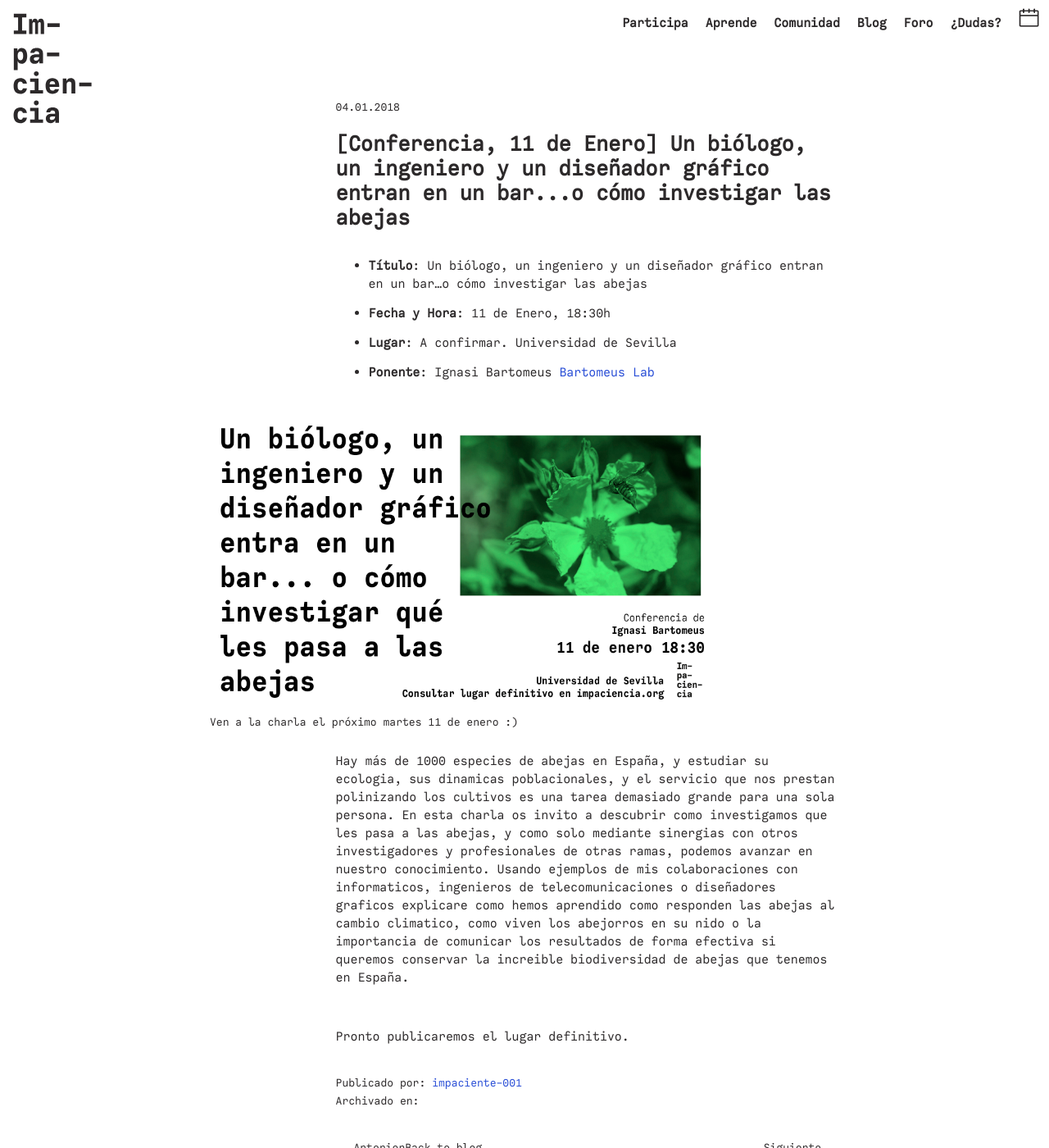
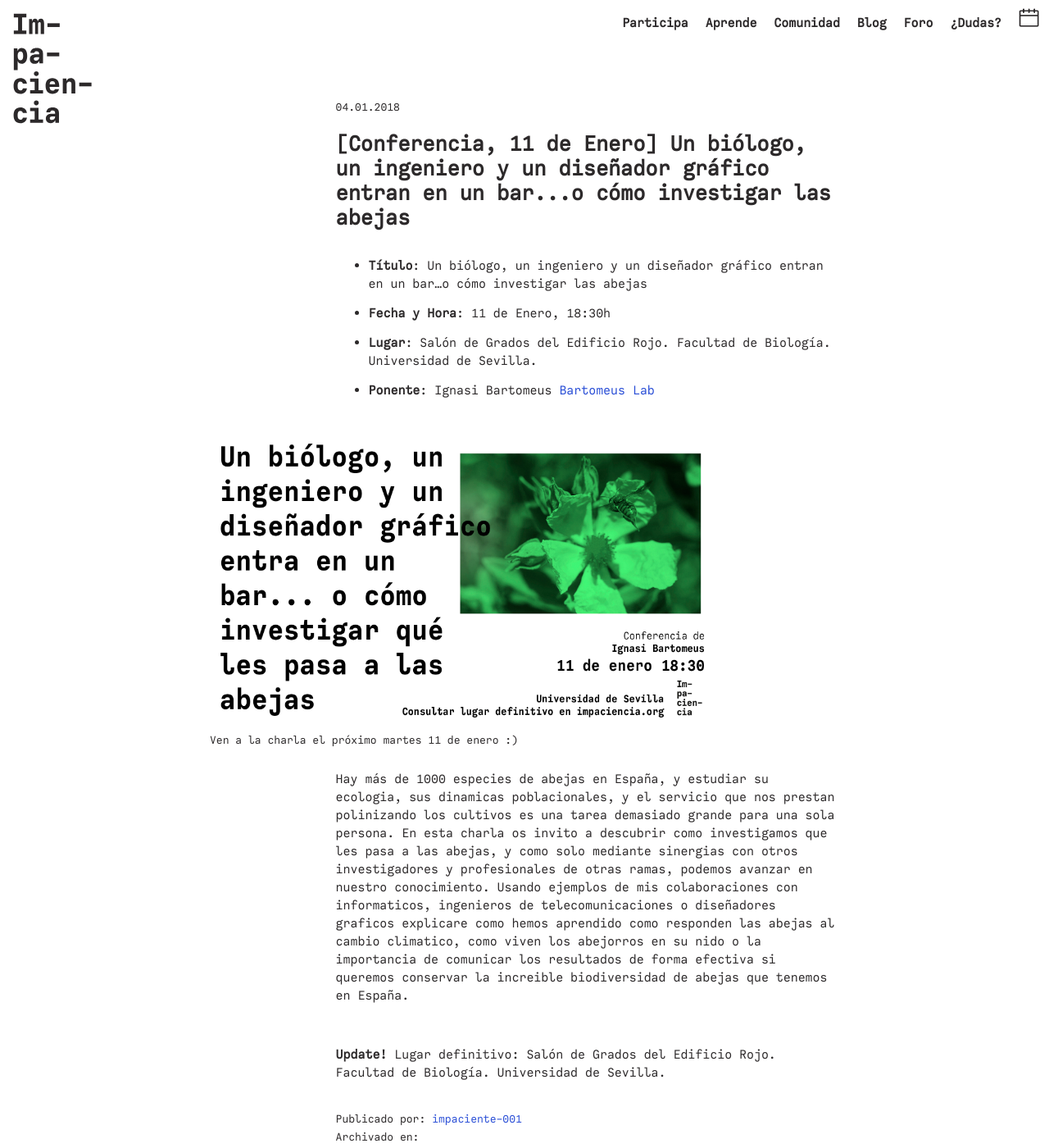
Before and after one commit to Impaciencia/impaciencia.github.io, a Jekyll site: the page built from _posts/2018-01-04-disenador-biologo-ingeniero.md, in a window 1280 px wide and 1400 px high. Shown: the whole window at 82% size. Built offline with Jekyll 4.4.1, drawn with Linux system fonts in a browser that asks for light colours; some web fonts are replaced; comment, search, counter and statistics services are not loaded.

Commit message:
updating place

```diff
--- a/_data/calendario.yml
+++ b/_data/calendario.yml
@@ -110,14 +110,14 @@
 - date: 2018-01-11 18:30:00 Z
   description: "Segunda **charla Informativa del concurso Impaciencia en Sevilla**. Explicaremos todos los detalles y resolveremos todas las dudas que tengáis"
   people: Organización Impaciencia
-  place: US. Pronto más información
+  place: Salón de Grados del Edificio Rojo. Facultad de Biología. Universidad de Sevilla.
   contact: impaciencia.org
   contactlink: http://www.impaciencia.org
 
 - date: 2018-01-11 19:00:00 Z
   description: "Conferencia: **Un biólogo, un ingeniero y un diseñador gráfico entran en un bar... o cómo investigar qué les pasa a las abejas**"
   people: Ignasi Bartomeus
-  place: US. Pronto más información
+  place: Salón de Grados del Edificio Rojo. Facultad de Biología. Universidad de Sevilla.
   contact: BartomeusLab
   contactlink: http://www.bartomeuslab.com
 
--- a/_posts/2018-01-04-disenador-biologo-ingeniero.md
+++ b/_posts/2018-01-04-disenador-biologo-ingeniero.md
@@ -13,7 +13,7 @@ layout: post
 
 - **Título**: Un biólogo, un ingeniero y un diseñador gráfico entran en un bar...o cómo investigar las abejas
 - **Fecha y Hora**: 11 de Enero, 18:30h
-- **Lugar**: A confirmar. Universidad de Sevilla
+- **Lugar**:  Salón de Grados del Edificio Rojo. Facultad de Biología. Universidad de Sevilla.
 - **Ponente**: Ignasi Bartomeus [Bartomeus Lab](http://www.bartomeuslab.com)
 
 {::nomarkdown}
@@ -23,4 +23,4 @@ layout: post
 
 Hay más de 1000 especies de abejas en España, y estudiar su ecologia, sus dinamicas poblacionales, y el servicio que nos prestan polinizando los cultivos es una tarea demasiado grande para una sola persona. En esta charla os invito a descubrir como investigamos que les pasa a las abejas, y como solo mediante sinergias con otros investigadores y profesionales de otras ramas, podemos avanzar en nuestro conocimiento. Usando ejemplos de mis colaboraciones con informaticos, ingenieros de telecomunicaciones o diseñadores graficos explicare como hemos aprendido como responden las abejas al cambio climatico, como viven los abejorros en su nido o la importancia de comunicar los resultados de forma efectiva si queremos conservar la increible biodiversidad de abejas que tenemos en España.
 
-Pronto publicaremos el lugar definitivo.
+**Update!** Lugar definitivo: Salón de Grados del Edificio Rojo. Facultad de Biología. Universidad de Sevilla.
```
